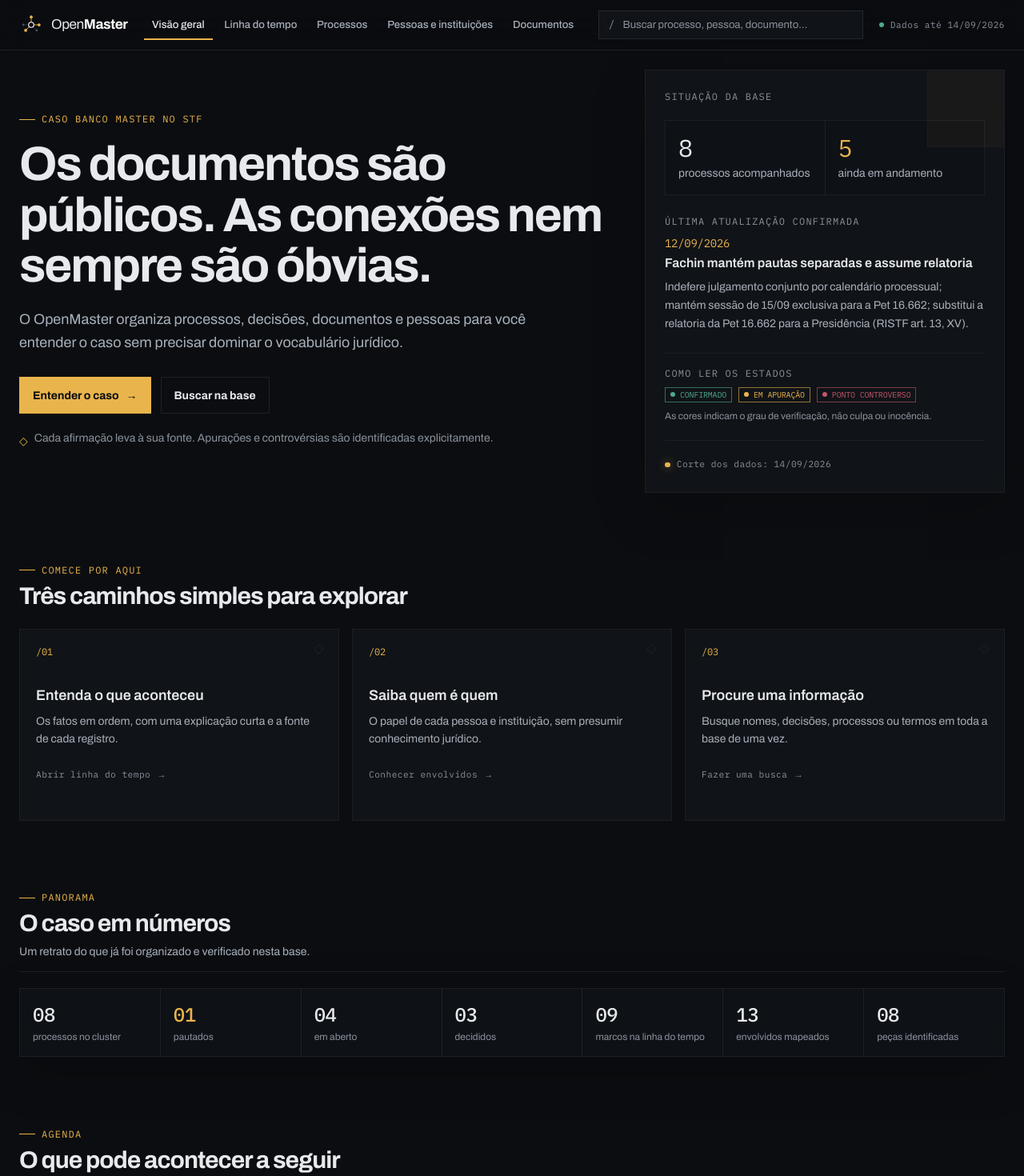
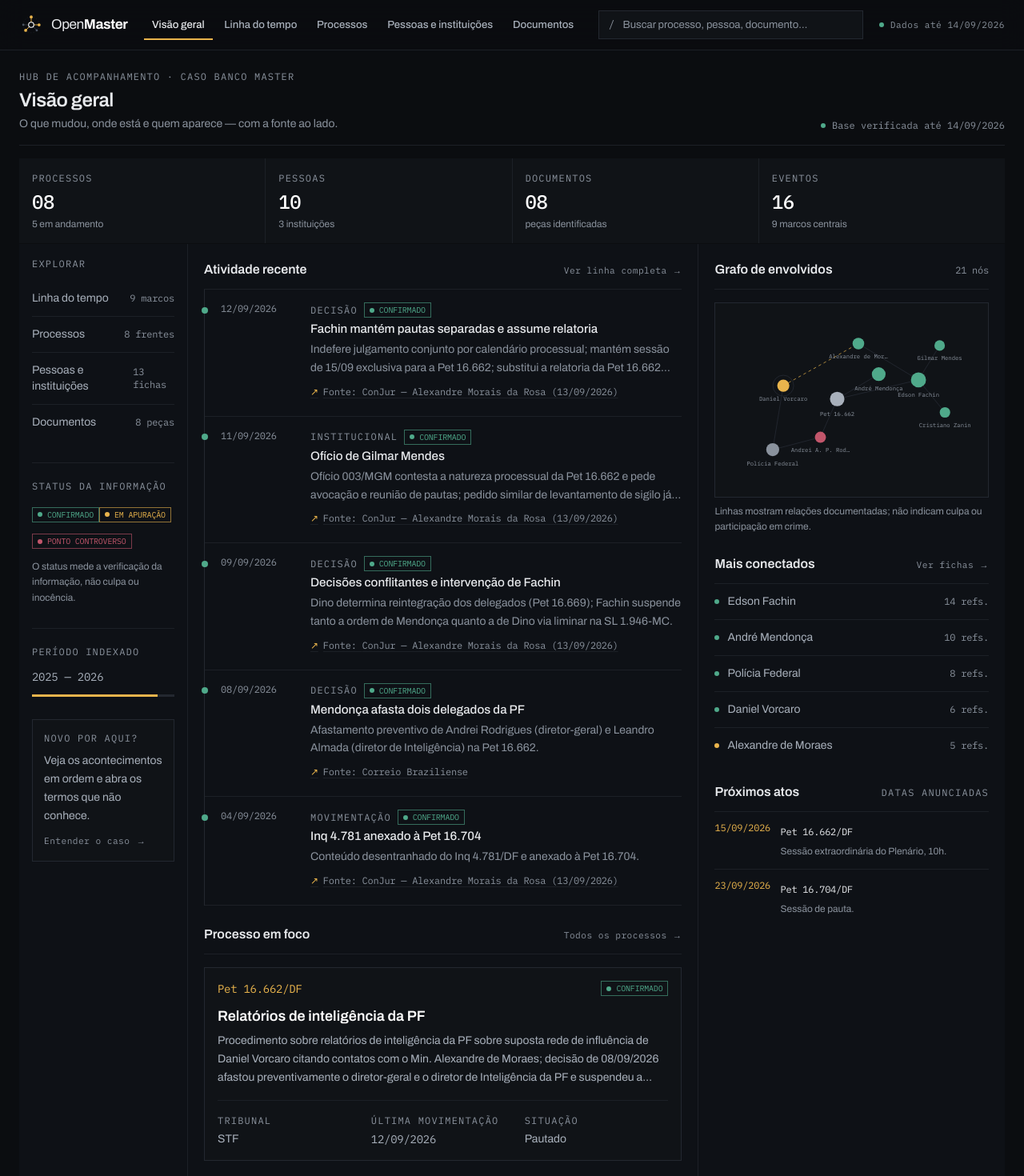
Before and after one commit to IsaacRop/OpenMaster, a Next.js app: page / in a window 1280 px wide. Shown: the top 1470 px of the page at 80% size. Built offline with nearby package versions, Linux system fonts and the light colour scheme.

Commit message:
feat: reorganiza a home como painel de controle

```diff
--- a/app/page.tsx
+++ b/app/page.tsx
@@ -1,256 +1,208 @@
 import Link from "next/link";
 
-import NetworkMap from "@/components/NetworkMap";
-import ProcessCard from "@/components/ProcessCard";
-import { ConfiancaBadge } from "@/components/SourceTag";
-import StatBar from "@/components/StatBar";
-import Timeline from "@/components/Timeline";
-import { dataCorte, processos, timelineDesc } from "@/lib/data";
+import HubGraph from "@/components/HubGraph";
+import { ConfiancaBadge, SourceTag } from "@/components/SourceTag";
+import { grau } from "@/lib/backlinks";
+import { dataCorte, documentos, pessoas, processos, stats, timeline, timelineDesc } from "@/lib/data";
+import { TIPO_LABEL } from "@/lib/schema";
 
-function SecaoTitulo({
-  kicker,
-  titulo,
-  explicacao,
-  href,
-  hrefLabel,
-}: {
-  kicker: string;
-  titulo: string;
-  explicacao?: string;
-  href?: string;
-  hrefLabel?: string;
-}) {
-  return (
-    <div className="flex flex-wrap items-end justify-between gap-4 border-b border-rule pb-3">
-      <div>
-        <p className="eyebrow">{kicker}</p>
-        <h2 className="headline mt-2 text-2xl text-ink sm:text-3xl">{titulo}</h2>
-        {explicacao && <p className="mt-2 max-w-2xl text-sm leading-relaxed text-ink-2">{explicacao}</p>}
-      </div>
-      {href && (
-        <Link href={href} className="meta-link text-seal hover:text-seal-soft">
-          {hrefLabel} <span aria-hidden="true">→</span>
-        </Link>
-      )}
-    </div>
-  );
-}
+const dataBR = (iso: string) => iso.split("-").reverse().join("/");
 
-const CAMINHOS = [
-  {
-    indice: "01",
-    titulo: "Entenda o que aconteceu",
-    texto: "Os fatos em ordem, com uma explicação curta e a fonte de cada registro.",
-    href: "/timeline",
-    label: "Abrir linha do tempo",
-  },
-  {
-    indice: "02",
-    titulo: "Saiba quem é quem",
-    texto: "O papel de cada pessoa e instituição, sem presumir conhecimento jurídico.",
-    href: "/pessoas",
-    label: "Conhecer envolvidos",
-  },
-  {
-    indice: "03",
-    titulo: "Procure uma informação",
-    texto: "Busque nomes, decisões, processos ou termos em toda a base de uma vez.",
-    href: "/busca",
-    label: "Fazer uma busca",
-  },
+const ATALHOS = [
+  { href: "/timeline", label: "Linha do tempo", valor: stats.marcos, apoio: "marcos" },
+  { href: "/processos", label: "Processos", valor: stats.processos, apoio: "frentes" },
+  { href: "/pessoas", label: "Pessoas e instituições", valor: stats.envolvidos, apoio: "fichas" },
+  { href: "/documentos", label: "Documentos", valor: stats.documentos, apoio: "peças" },
 ] as const;
 
 export default function Home() {
-  const recentes = timelineDesc.filter((e) => e.data <= dataCorte).slice(0, 4);
-  const ultimoConfirmado = recentes.find((e) => e.confianca === "confirmado") ?? recentes[0];
+  const recentes = timelineDesc.filter((e) => e.data <= dataCorte).slice(0, 5);
+  const emFoco = processos.find((p) => p.status === "pautado") ?? processos.find((p) => p.status === "em_aberto") ?? processos[0];
   const proximos = processos
     .filter((p) => p.proximo_evento && p.proximo_evento.data >= dataCorte)
-    .sort((a, b) => a.proximo_evento!.data.localeCompare(b.proximo_evento!.data));
-  const processosEmFoco = processos.filter((p) => p.status !== "decidido").slice(0, 3);
+    .sort((a, b) => a.proximo_evento!.data.localeCompare(b.proximo_evento!.data))
+    .slice(0, 3);
+  const conectados = [...pessoas].sort((a, b) => grau(b.id) - grau(a.id)).slice(0, 5);
+  const anos = timeline.map((evento) => Number(evento.data.slice(0, 4)));
+  const periodo = `${Math.min(...anos)} — ${Math.max(...anos)}`;
+  const instituicoes = pessoas.filter((p) => p.tipo === "instituicao").length;
+  const pessoasFisicas = pessoas.length - instituicoes;
 
   return (
-    <div className="space-y-16 sm:space-y-20">
-      <section className="grid gap-8 lg:grid-cols-[1.25fr_0.75fr] lg:items-stretch">
-        <div className="flex flex-col justify-center py-4 lg:py-9">
-          <p className="eyebrow">Caso Banco Master no STF</p>
-          <h2 className="headline mt-4 max-w-4xl text-[2.65rem] leading-[0.98] text-ink sm:text-6xl">
-            Os documentos são públicos. As conexões nem sempre são óbvias.
-          </h2>
-          <p className="mt-5 max-w-2xl text-lg leading-relaxed text-ink-2">
-            O OpenMaster organiza processos, decisões, documentos e pessoas para você entender
-            o caso sem precisar dominar o vocabulário jurídico.
-          </p>
-          <div className="mt-7 flex flex-wrap gap-3">
-            <Link href="/timeline" className="action-primary">
-              Entender o caso <span aria-hidden="true">→</span>
+    <div>
+      <header className="mb-4 flex flex-wrap items-end justify-between gap-3 border-b border-rule pb-4">
+        <div>
+          <p className="kicker text-seal">Hub de acompanhamento · Caso Banco Master</p>
+          <h1 className="mt-1 text-xl font-semibold tracking-[-0.02em] text-ink sm:text-2xl">Visão geral</h1>
+          <p className="mt-1 text-sm text-ink-3">O que mudou, onde está e quem aparece — com a fonte ao lado.</p>
+        </div>
+        <div className="flex items-center gap-2 font-mono text-xs text-ink-3">
+          <span className="h-1.5 w-1.5 rounded-full bg-ok" aria-hidden="true" />
+          Base verificada até {dataBR(dataCorte)}
+        </div>
+      </header>
+
+      <section aria-label="Resumo da base" className="mb-px grid grid-cols-2 gap-px bg-rule md:grid-cols-4">
+        {[
+          [stats.processos, "Processos", `${stats.emAberto + stats.pautados} em andamento`],
+          [pessoasFisicas, "Pessoas", `${instituicoes} instituições`],
+          [documentos.length, "Documentos", "peças identificadas"],
+          [timeline.length, "Eventos", `${stats.marcos} marcos centrais`],
+        ].map(([valor, rotulo, apoio]) => (
+          <div key={rotulo} className="bg-paper-3 p-4">
+            <p className="kicker">{rotulo}</p>
+            <p className="numero mt-1 text-2xl font-medium text-white">{String(valor).padStart(2, "0")}</p>
+            <p className="mt-1 text-xs text-ink-3">{apoio}</p>
+          </div>
+        ))}
+      </section>
+
+      <div className="grid gap-px bg-rule lg:grid-cols-[210px_minmax(0,1.5fr)_minmax(320px,0.9fr)]">
+        <aside className="bg-paper-2 p-4" aria-label="Orientação e filtros do painel">
+          <section>
+            <p className="kicker">Explorar</p>
+            <nav className="mt-3" aria-label="Seções da base">
+              <ul className="divide-y divide-rule">
+                {ATALHOS.map((item) => (
+                  <li key={item.href}>
+                    <Link href={item.href} className="group flex items-center justify-between gap-3 py-3 no-underline">
+                      <span className="text-sm text-ink-2 group-hover:text-ink">{item.label}</span>
+                      <span className="numero text-xs text-ink-3">{item.valor} {item.apoio}</span>
                     </Link>
-            <Link href="/busca" className="action-secondary">
-              Buscar na base
-            </Link>
-          </div>
-          <p className="mt-5 flex items-start gap-2 text-sm leading-relaxed text-ink-3">
-            <span className="mt-1 text-seal" aria-hidden="true">◇</span>
-            Cada afirmação leva à sua fonte. Apurações e controvérsias são identificadas
-            explicitamente.
-          </p>
-        </div>
+                  </li>
+                ))}
+              </ul>
+            </nav>
+          </section>
 
-        <aside className="panel relative overflow-hidden p-5 sm:p-6" aria-label="Situação atual do caso">
-          <div className="absolute right-0 top-0 h-24 w-24 border-b border-l border-rule/70 bg-seal/[0.035]" />
-          <p className="kicker text-seal">Situação da base</p>
-          <div className="mt-5 grid grid-cols-2 gap-px overflow-hidden border border-rule bg-rule">
-            <div className="bg-paper-2 p-4">
-              <p className="numero text-3xl text-ink">{processos.length}</p>
-              <p className="mt-1 text-sm text-ink-2">processos acompanhados</p>
-            </div>
-            <div className="bg-paper-2 p-4">
-              <p className="numero text-3xl text-seal">
-                {processos.filter((p) => p.status !== "decidido").length}
-              </p>
-              <p className="mt-1 text-sm text-ink-2">ainda em andamento</p>
-            </div>
-          </div>
-
-          {ultimoConfirmado && (
-            <div className="mt-6">
-              <p className="kicker">Última atualização confirmada</p>
-              <p className="numero mt-2 text-sm text-seal">
-                {ultimoConfirmado.data.split("-").reverse().join("/")}
-              </p>
-              <Link
-                href={`/eventos/${ultimoConfirmado.id}`}
-                className="mt-1 block text-base font-semibold leading-snug text-ink no-underline hover:text-seal"
-              >
-                {ultimoConfirmado.titulo}
-              </Link>
-              <p className="mt-2 text-sm leading-relaxed text-ink-2">
-                {ultimoConfirmado.descricao}
-              </p>
-            </div>
-          )}
-
-          <div className="mt-6 border-t border-rule pt-4">
-            <p className="kicker mb-2">Como ler os estados</p>
-            <div className="flex flex-wrap gap-2" aria-label="Legenda de verificação">
+          <section className="mt-7 border-t border-rule pt-5">
+            <p className="kicker">Status da informação</p>
+            <div className="mt-3 space-y-2.5">
               <ConfiancaBadge confianca="confirmado" />
               <ConfiancaBadge confianca="apuracao" />
               <ConfiancaBadge confianca="controverso" />
             </div>
-            <p className="mt-2 text-xs leading-relaxed text-ink-3">
-              As cores indicam o grau de verificação, não culpa ou inocência.
-            </p>
+            <p className="mt-3 text-xs leading-relaxed text-ink-3">O status mede a verificação da informação, não culpa ou inocência.</p>
+          </section>
+
+          <section className="mt-7 border-t border-rule pt-5">
+            <p className="kicker">Período indexado</p>
+            <p className="numero mt-3 text-sm text-ink-2">{periodo}</p>
+            <div className="mt-3 h-[3px] bg-rule-strong"><div className="h-[3px] w-[88%] bg-seal" /></div>
+          </section>
+
+          <section className="mt-7 border border-rule-strong bg-paper-3 p-3.5">
+            <p className="kicker text-seal">Novo por aqui?</p>
+            <p className="mt-2 text-sm leading-relaxed text-ink-2">Veja os acontecimentos em ordem e abra os termos que não conhece.</p>
+            <Link href="/timeline" className="meta-link mt-3 text-seal hover:text-seal-soft">Entender o caso <span aria-hidden="true">→</span></Link>
+          </section>
+        </aside>
+
+        <div className="min-w-0 bg-paper-2 p-4 sm:p-5">
+          <section aria-labelledby="atividade-recente">
+            <div className="hub-section-title">
+              <h2 id="atividade-recente" className="text-base font-semibold text-ink">Atividade recente</h2>
+              <Link href="/timeline" className="meta-link hover:text-seal">Ver linha completa →</Link>
             </div>
 
-          <div className="mt-5 border-t border-rule pt-4">
-            <p className="status-line">
-              <span className="status-dot" aria-hidden="true" />
-              Corte dos dados: {dataCorte.split("-").reverse().join("/")}
-            </p>
+            <ol className="border-l border-rule-strong">
+              {recentes.map((evento) => (
+                <li key={evento.id} className="relative grid gap-2 border-b border-rule py-4 pl-5 sm:grid-cols-[96px_1fr] sm:gap-4">
+                  <span
+                    className={`absolute -left-1 top-[1.35rem] h-2 w-2 rounded-full ${
+                      evento.confianca === "confirmado" ? "bg-ok" : evento.confianca === "apuracao" ? "bg-seal" : "bg-disputed"
+                    }`}
+                    aria-hidden="true"
+                  />
+                  <time dateTime={evento.data} className="numero text-xs text-ink-3">{dataBR(evento.data)}</time>
+                  <div className="min-w-0">
+                    <div className="flex flex-wrap items-center gap-2">
+                      <span className="kicker">{TIPO_LABEL[evento.tipo]}</span>
+                      <ConfiancaBadge confianca={evento.confianca} />
                     </div>
-        </aside>
+                    <Link href={`/eventos/${evento.id}`} className="mt-1 block text-[0.95rem] font-medium leading-snug text-ink no-underline hover:text-seal">
+                      {evento.titulo}
+                    </Link>
+                    <p className="mt-1 line-clamp-2 text-sm leading-relaxed text-ink-3">{evento.descricao}</p>
+                    <div className="mt-1"><SourceTag fonte={evento} /></div>
+                  </div>
+                </li>
+              ))}
+            </ol>
           </section>
 
-      <section aria-labelledby="comece-aqui">
-        <p className="eyebrow">Comece por aqui</p>
-        <h2 id="comece-aqui" className="headline mt-2 max-w-2xl text-3xl text-ink">
-          Três caminhos simples para explorar
-        </h2>
-        <div className="mt-6 grid gap-4 md:grid-cols-3">
-          {CAMINHOS.map((c) => (
-            <Link key={c.indice} href={c.href} className="discovery-card group">
-              <span className="numero text-xs text-seal">/{c.indice}</span>
-              <h3 className="mt-8 text-lg font-semibold text-ink group-hover:text-seal">{c.titulo}</h3>
-              <p className="mt-2 text-sm leading-relaxed text-ink-2">{c.texto}</p>
-              <span className="meta-link mt-6 text-seal">
-                {c.label} <span aria-hidden="true">→</span>
-              </span>
-            </Link>
-          ))}
+          <section className="mt-6" aria-labelledby="processo-em-foco">
+            <div className="hub-section-title">
+              <h2 id="processo-em-foco" className="text-base font-semibold text-ink">Processo em foco</h2>
+              <Link href="/processos" className="meta-link hover:text-seal">Todos os processos →</Link>
             </div>
+            <article className="mt-4 border border-rule-strong bg-paper-3 p-4">
+              <div className="flex flex-wrap items-center justify-between gap-2">
+                <Link href={`/processos/${emFoco.id}`} className="numero text-sm text-seal no-underline hover:text-seal-soft">{emFoco.numero}</Link>
+                <ConfiancaBadge confianca={emFoco.confianca} />
+              </div>
+              <h3 className="mt-3 text-lg font-semibold leading-snug text-white">{emFoco.apelido}</h3>
+              <p className="mt-2 line-clamp-3 text-sm leading-relaxed text-ink-2">{emFoco.objeto}</p>
+              <dl className="mt-4 grid gap-3 border-t border-rule pt-4 sm:grid-cols-3">
+                <div><dt className="kicker">Tribunal</dt><dd className="mt-1 text-sm text-ink-2">{emFoco.tribunal}</dd></div>
+                <div><dt className="kicker">Última movimentação</dt><dd className="numero mt-1 text-sm text-ink-2">{emFoco.ultima_movimentacao ? dataBR(emFoco.ultima_movimentacao.data) : "—"}</dd></div>
+                <div><dt className="kicker">Situação</dt><dd className="mt-1 text-sm text-ink-2">{emFoco.status === "pautado" ? "Pautado" : emFoco.status === "em_aberto" ? "Em aberto" : "Decidido"}</dd></div>
+              </dl>
+            </article>
+          </section>
+        </div>
+
+        <aside className="min-w-0 bg-paper-2 p-4 sm:p-5" aria-label="Relações e agenda">
+          <section aria-labelledby="grafo-resumo">
+            <div className="hub-section-title">
+              <h2 id="grafo-resumo" className="text-base font-semibold text-ink">Grafo de envolvidos</h2>
+              <span className="numero text-xs text-ink-3">{pessoas.length + processos.length} nós</span>
+            </div>
+            <div className="mt-4 border border-rule-strong bg-paper-3 p-2"><HubGraph /></div>
+            <p className="mt-2 text-xs leading-relaxed text-ink-3">Linhas mostram relações documentadas; não indicam culpa ou participação em crime.</p>
           </section>
 
-      <section>
-        <SecaoTitulo
-          kicker="Panorama"
-          titulo="O caso em números"
-          explicacao="Um retrato do que já foi organizado e verificado nesta base."
-        />
-        <div className="mt-5">
-          <StatBar />
+          <section className="mt-6" aria-labelledby="mais-conectados">
+            <div className="hub-section-title">
+              <h2 id="mais-conectados" className="text-base font-semibold text-ink">Mais conectados</h2>
+              <Link href="/pessoas" className="meta-link hover:text-seal">Ver fichas →</Link>
             </div>
+            <ol className="divide-y divide-rule">
+              {conectados.map((pessoa) => (
+                <li key={pessoa.id}>
+                  <Link href={`/pessoas/${pessoa.id}`} className="group flex items-center justify-between gap-3 py-3 no-underline">
+                    <span className="flex min-w-0 items-center gap-2.5">
+                      <span className={`h-1.5 w-1.5 shrink-0 rounded-full ${pessoa.confianca === "confirmado" ? "bg-ok" : pessoa.confianca === "apuracao" ? "bg-seal" : "bg-disputed"}`} />
+                      <span className="truncate text-sm text-ink-2 group-hover:text-ink">{pessoa.nome}</span>
+                    </span>
+                    <span className="numero shrink-0 text-xs text-ink-3">{grau(pessoa.id)} refs.</span>
+                  </Link>
+                </li>
+              ))}
+            </ol>
           </section>
 
           {proximos.length > 0 && (
-        <section>
-          <SecaoTitulo
-            kicker="Agenda"
-            titulo="O que pode acontecer a seguir"
-            explicacao="Datas anunciadas não significam que uma decisão já aconteceu."
-          />
-          <ul className="mt-4 grid gap-3 md:grid-cols-2">
-            {proximos.map((p) => (
-              <li key={p.id} className="panel flex gap-4 p-4">
-                <div className="numero min-w-16 border-r border-rule pr-4 text-center text-seal">
-                  <span className="block text-2xl leading-none">{p.proximo_evento!.data.slice(8, 10)}</span>
-                  <span className="mt-1 block text-xs">
-                    {p.proximo_evento!.data.slice(5, 7)}/{p.proximo_evento!.data.slice(0, 4)}
-                  </span>
+            <section className="mt-6" aria-labelledby="agenda">
+              <div className="hub-section-title">
+                <h2 id="agenda" className="text-base font-semibold text-ink">Próximos atos</h2>
+                <span className="kicker">Datas anunciadas</span>
               </div>
+              <ol className="divide-y divide-rule">
+                {proximos.map((processo) => (
+                  <li key={processo.id} className="grid grid-cols-[70px_1fr] gap-3 py-3">
+                    <time dateTime={processo.proximo_evento!.data} className="numero text-xs text-seal">{dataBR(processo.proximo_evento!.data)}</time>
                     <div>
-                  <Link href={`/processos/${p.id}`} className="numero text-sm text-ink no-underline hover:text-seal">
-                    {p.numero}
-                  </Link>
-                  <p className="mt-1 text-sm leading-relaxed text-ink-2">{p.proximo_evento!.descricao}</p>
-                  <p className="kicker mt-2 normal-case tracking-normal text-gold">Ato previsto</p>
+                      <Link href={`/processos/${processo.id}`} className="numero text-xs text-ink no-underline hover:text-seal">{processo.numero}</Link>
+                      <p className="mt-1 text-xs leading-relaxed text-ink-3">{processo.proximo_evento!.descricao}</p>
                     </div>
                   </li>
                 ))}
-          </ul>
+              </ol>
             </section>
           )}
-
-      <section>
-        <SecaoTitulo
-          kicker="Cronologia explicada"
-          titulo="O que aconteceu recentemente"
-          explicacao="Os acontecimentos mais recentes registrados até a data de corte da base."
-          href="/timeline"
-          hrefLabel="Ver cronologia completa"
-        />
-        <div className="mt-3">
-          <Timeline eventos={recentes} />
+        </aside>
       </div>
-      </section>
-
-      <section>
-        <SecaoTitulo
-          kicker="Processos em foco"
-          titulo="Onde o caso está acontecendo"
-          explicacao="Cada processo é uma frente diferente. Abra um cartão para entender seu papel."
-          href="/processos"
-          hrefLabel="Ver todos os processos"
-        />
-        <div className="mt-5 grid gap-4 md:grid-cols-3">
-          {processosEmFoco.map((p) => <ProcessCard key={p.id} processo={p} />)}
-        </div>
-      </section>
-
-      <section>
-        <SecaoTitulo
-          kicker="Mapa de conexões"
-          titulo="Veja como os elementos se relacionam"
-          explicacao="Pessoas, instituições e processos formam uma rede. Selecione um ponto para destacar suas conexões."
-          href="/pessoas"
-          hrefLabel="Abrir fichas dos envolvidos"
-        />
-        <div className="mt-5">
-          <NetworkMap mostrarLista={false} />
-        </div>
-        <p className="plain-note mt-4 max-w-3xl text-sm leading-relaxed">
-          Uma linha mostra uma relação registrada nas fontes — não significa, por si só, culpa,
-          participação em crime ou concordância entre as pessoas conectadas.
-        </p>
-      </section>
     </div>
   );
 }
--- /dev/null
+++ b/components/HubGraph.tsx
@@ -0,0 +1,76 @@
+import { arestasGrafo, nosGrafo } from "@/lib/grafo";
+
+const COR_GRUPO = {
+  central: "var(--color-seal)",
+  stf: "var(--color-ok)",
+  instituicao: "var(--color-ink-3)",
+  outros: "var(--color-disputed)",
+  processo: "var(--color-ink-2)",
+} as const;
+
+export default function HubGraph() {
+  const nos = [...nosGrafo].sort((a, b) => b.grau - a.grau).slice(0, 9);
+  const ids = new Set(nos.map((n) => n.id));
+  const arestas = arestasGrafo.filter((a) => ids.has(a.from) && ids.has(a.to));
+  const porId = new Map(nos.map((n) => [n.id, n]));
+
+  const ponto = (id: string) => {
+    const no = porId.get(id)!;
+    return { x: 28 + no.pos.x * 0.245, y: 18 + no.pos.y * 0.265 };
+  };
+
+  return (
+    <svg
+      viewBox="0 0 360 250"
+      className="block h-auto w-full"
+      role="img"
+      aria-label="Resumo do mapa de relações entre pessoas, instituições e processos"
+    >
+      <g fill="none" stroke="var(--color-rule-strong)" strokeWidth="1">
+        {arestas.map((a) => {
+          const inicio = ponto(a.from);
+          const fim = ponto(a.to);
+          return (
+            <line
+              key={a.id}
+              x1={inicio.x}
+              y1={inicio.y}
+              x2={fim.x}
+              y2={fim.y}
+              stroke={a.apuracao ? "var(--color-seal)" : undefined}
+              strokeDasharray={a.apuracao ? "4 4" : undefined}
+              opacity={a.apuracao ? 0.8 : 1}
+            />
+          );
+        })}
+      </g>
+
+      {nos.map((no) => {
+        const p = ponto(no.id);
+        const raio = Math.min(11, 4.5 + Math.sqrt(no.grau) * 1.6);
+        return (
+          <a key={no.id} href={no.href} aria-label={`${no.rotulo}: ${no.papel}`}>
+            <circle
+              cx={p.x}
+              cy={p.y}
+              r={raio + 6}
+              fill="transparent"
+              stroke={no.grupo === "central" ? "var(--color-rule-strong)" : "transparent"}
+            />
+            <circle cx={p.x} cy={p.y} r={raio} fill={COR_GRUPO[no.grupo]} />
+            <text
+              x={p.x}
+              y={p.y + raio + 13}
+              textAnchor="middle"
+              fill="var(--color-ink-3)"
+              fontFamily="var(--font-mono)"
+              fontSize="8"
+            >
+              {no.rotulo.length > 18 ? `${no.rotulo.slice(0, 16)}…` : no.rotulo}
+            </text>
+          </a>
+        );
+      })}
+    </svg>
+  );
+}
```
Lines whose indentation alone changed are shown as unchanged.
